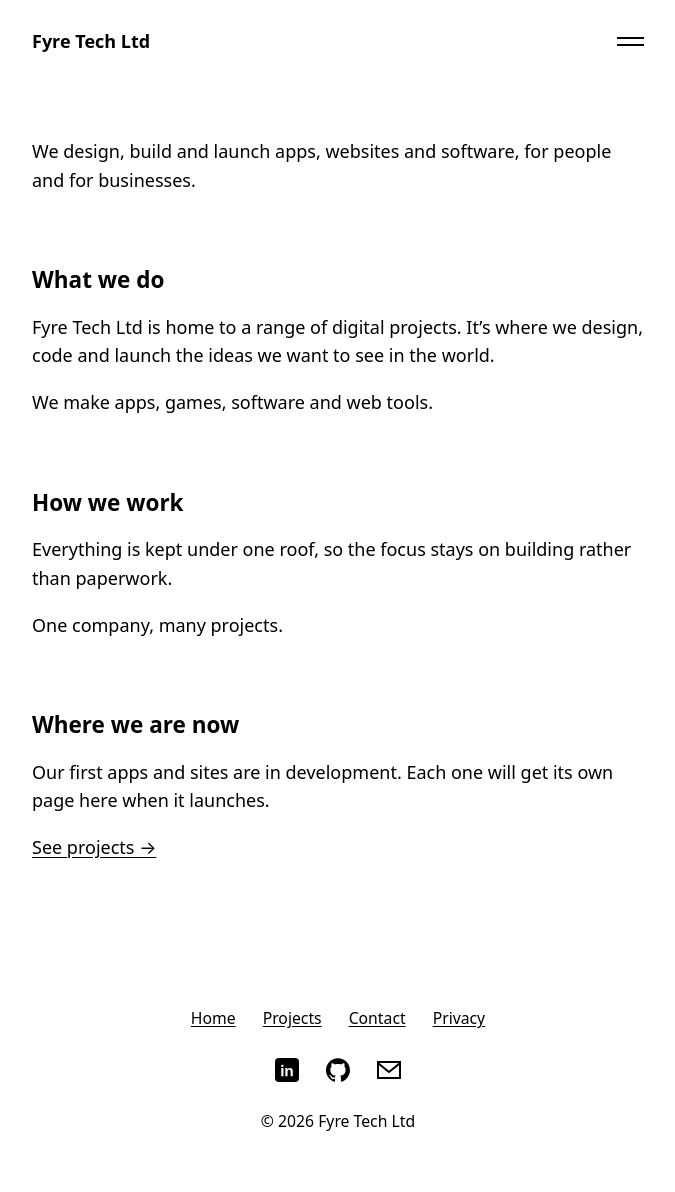
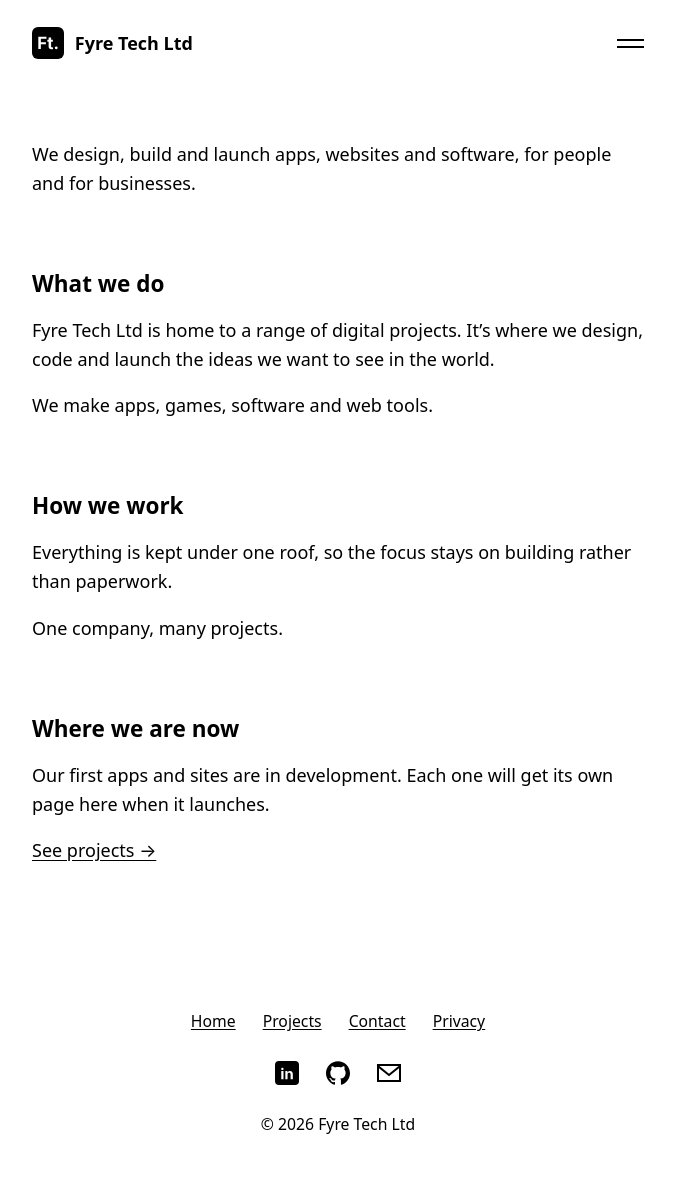
Before and after one commit to fyretechltd/fyretechltd.github.io, a Jekyll site: the page built from index.md, in a window 1280 px wide. Shown: the whole page, without its empty margins (302-977 px from the left). Built offline with Jekyll 4.4.1, drawn with Linux system fonts in a browser that asks for light colours.

Commit message:
Add Ft. logo next to the site name in the header
The header shows the Ft. logo beside "Fyre Tech Ltd" on every page.
On the home page the header name remains the h1.

Co-Authored-By: Claude Opus 5.5 <noreply@anthropic.com>
Claude-Session: https://claude.ai/code/session_01EEnSAE6JZAcRu9GSQ3QcTm

```diff
--- a/_includes/header.html
+++ b/_includes/header.html
@@ -1,8 +1,9 @@
 <header class="site-header">
+  {% capture brand %}<a href="/"><img src="/favicon.svg" alt="" width="32" height="32">{{ site.title }}</a>{% endcapture %}
   {% if page.url == "/" %}
-  <h1 class="site-name"><a href="/">{{ site.title }}</a></h1>
+  <h1 class="site-name">{{ brand }}</h1>
   {% else %}
-  <a class="site-name" href="/">{{ site.title }}</a>
+  <div class="site-name">{{ brand }}</div>
   {% endif %}
   <details class="menu">
     <summary><span class="menu-icon" aria-hidden="true"></span><span class="visually-hidden">Menu</span></summary>
--- a/assets/css/style.css
+++ b/assets/css/style.css
@@ -31,24 +31,29 @@ body {
   padding: 1.5rem 0;
 }
 
-.site-name,
+.site-name {
+  margin: 0;
+  font-size: 1rem;
+  font-weight: 600;
+  line-height: 1.6;
+}
+
 .site-name a {
+  display: flex;
+  align-items: center;
+  gap: 0.6rem;
   color: #000;
-  font-weight: 600;
   text-decoration: none;
 }
 
-/* On the home page the site name is the h1; keep it looking the same */
-h1.site-name {
-  margin: 0;
-  font-size: 1rem;
-  line-height: 1.6;
+.site-name img {
+  display: block;
 }
 
 .menu summary {
   display: flex;
   align-items: center;
-  height: 1.6rem;
+  height: 32px;
   list-style: none;
   cursor: pointer;
 }
```
